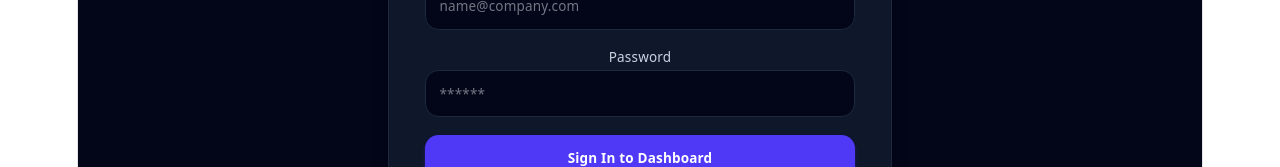
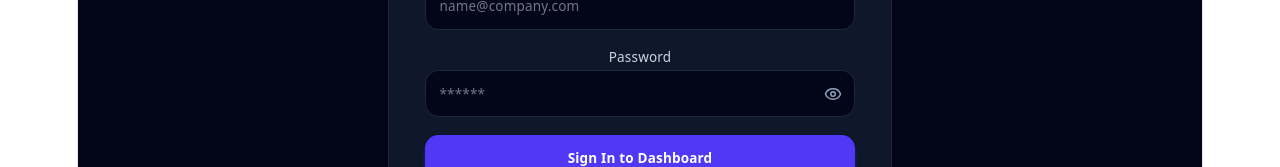
Before and after one commit to anishdass/claimstreams, a React app in the folder frontend/: page / in a window 1280 px wide. Shown: the part 357-524 px from the top of the page. Built offline with nearby package versions, Linux system fonts and the light colour scheme; no server answers; the HTML template or start-up script is replaced by a standard one.

Commit message:
feat: Added a show password button

```diff
--- a/frontend/src/components/Login.jsx
+++ b/frontend/src/components/Login.jsx
@@ -1,5 +1,6 @@
 import { useState } from "react";
 import { useAuth } from "../context/AuthContext";
+import { Eye, EyeOff } from "lucide-react";
 
 /**
  * Component: Login
@@ -9,6 +10,7 @@ import { useAuth } from "../context/AuthContext";
 const Login = () => {
   const [email, setEmail] = useState("");
   const [password, setPassword] = useState("");
+  const [showPassword, setShowPassword] = useState(false);
   const { login } = useAuth();
 
   const handleSubmit = (e) => {
@@ -34,22 +36,39 @@ const Login = () => {
               value={email}
               onChange={(e) => setEmail(e.target.value)}
               placeholder='name@company.com'
-              className='w-full rounded-xl bg-slate-950 border border-slate-800 p-3 text-xs text-slate-200 focus:outline-none focus:ring-2 focus:ring-indigo-500'
+              className='w-full rounded-xl bg-slate-950 border border-slate-800 p-3 pr-10 text-xs text-slate-200 focus:outline-none focus:ring-2 focus:ring-indigo-500'
               required
             />
           </div>
           <div>
-            <label className='block text-xs font-medium text-slate-300 mb-1'>
+            <label
+              htmlFor='password'
+              className='block text-xs font-medium text-slate-300 mb-1'>
               Password
             </label>
+            <div className='relative'>
               <input
-              type='password'
+                id='password'
+                type={showPassword ? "text" : "password"}
                 value={password}
                 onChange={(e) => setPassword(e.target.value)}
                 placeholder='******'
-              className='w-full rounded-xl bg-slate-950 border border-slate-800 p-3 text-xs text-slate-200 focus:outline-none focus:ring-2 focus:ring-indigo-500'
+                className='w-full rounded-xl bg-slate-950 border border-slate-800 p-3 pr-10 text-xs text-slate-200 focus:outline-none focus:ring-2 focus:ring-indigo-500'
                 required
               />
+
+              <button
+                type='button'
+                onClick={() => setShowPassword((prev) => !prev)}
+                className='absolute right-3 top-1/2 -translate-y-1/2 text-slate-400 hover:text-slate-200 focus:outline-none'
+                aria-label={showPassword ? "Hide password" : "Show password"}>
+                {showPassword ? (
+                  <EyeOff className='w-4 h-4 cursor-pointer' />
+                ) : (
+                  <Eye className='w-4 h-4 cursor-pointer' />
+                )}
+              </button>
+            </div>
           </div>
           <button
             type='submit'
```
Lines whose indentation alone changed are shown as unchanged.
